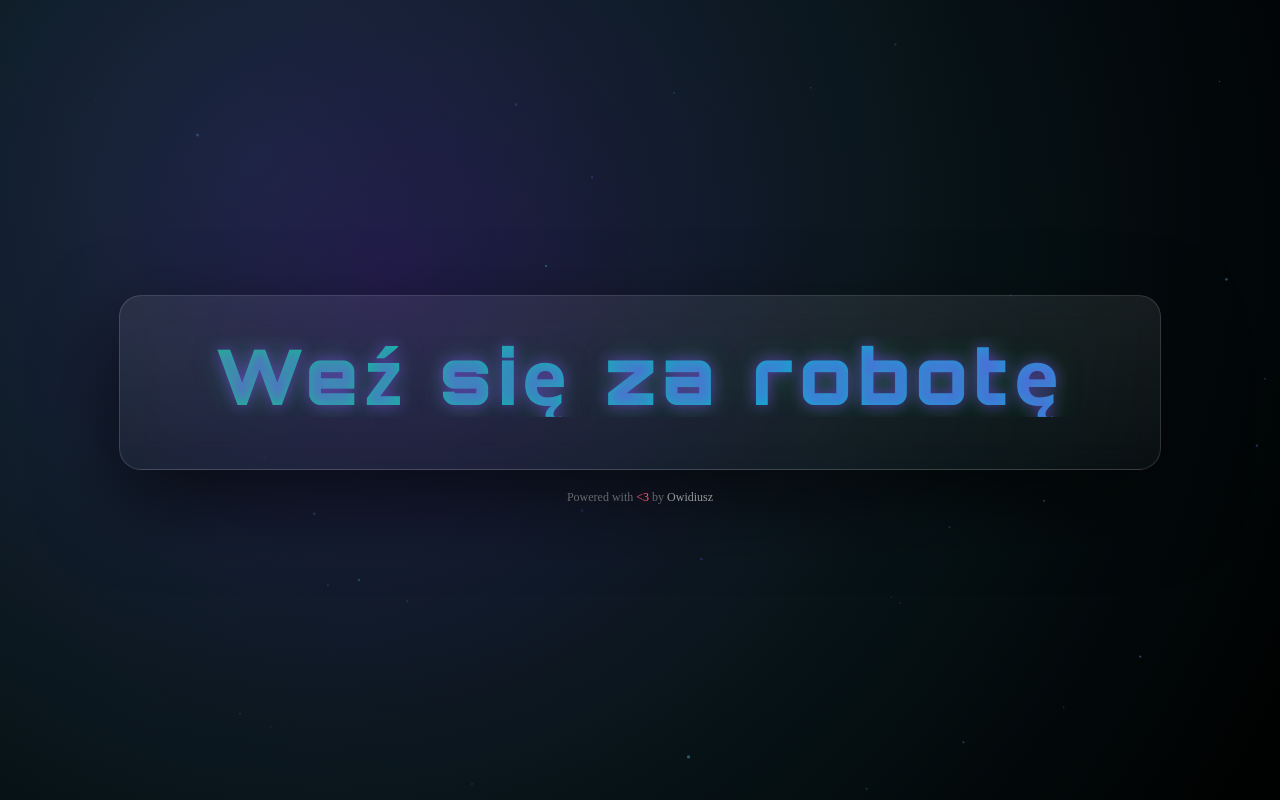
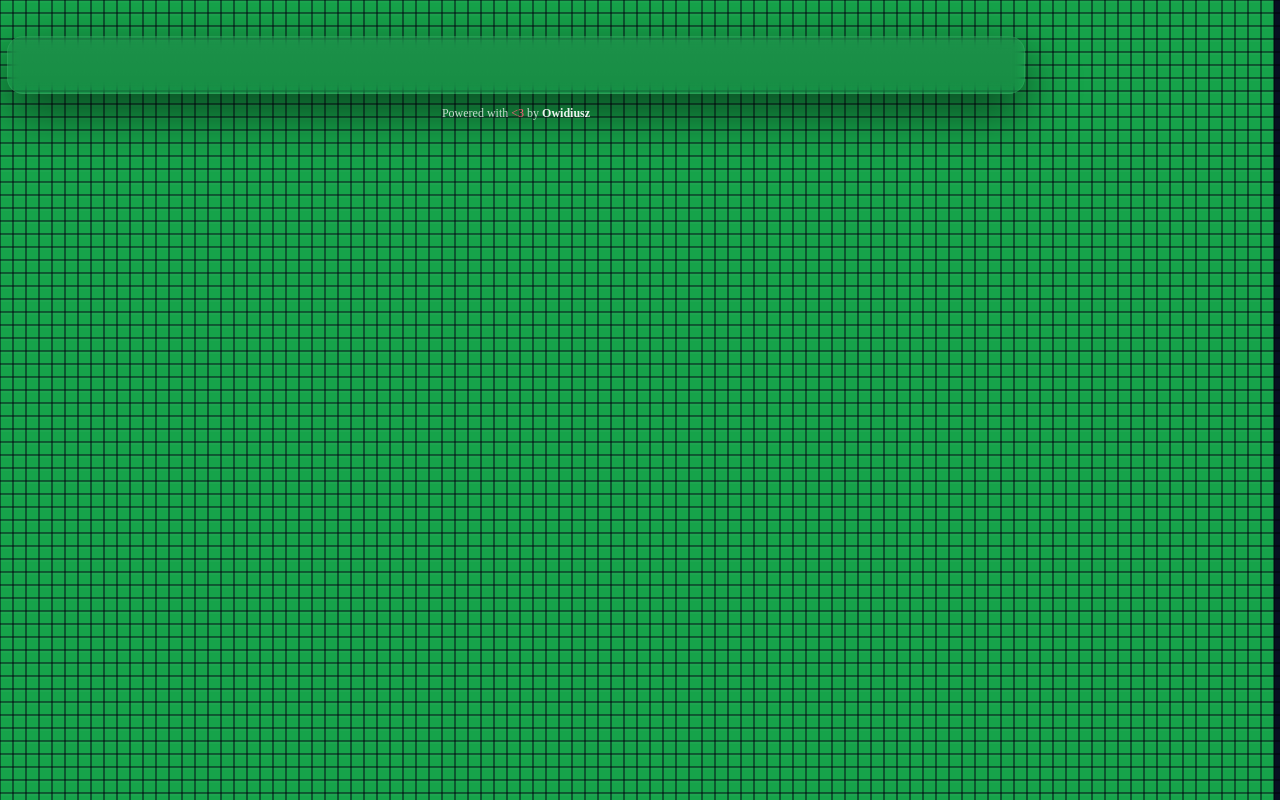
Before and after one commit to OwidiuszZielinski/ai-auction-builder-frontend, a Vue app: page / in a window 1280 px wide. Built offline with nearby package versions, Linux system fonts and the light colour scheme.

Commit message:
Refactor canvas rendering and improve accessibility

```diff
--- a/src/App.vue
+++ b/src/App.vue
@@ -2,95 +2,121 @@
 import { onMounted, onBeforeUnmount, ref } from "vue";
 
 const canvasRef = ref(null);
+let rafId = 0;
 
-let rafId = 0;
-let particles = [];
-let w = 0;
-let h = 0;
-let t = 0;
+const text = "Weź się za robotę";
 
-function rand(min, max) {
-  return Math.random() * (max - min) + min;
-}
-
-function resize() {
+function drawGrid() {
   const c = canvasRef.value;
   if (!c) return;
 
   const dpr = Math.min(window.devicePixelRatio || 1, 2);
-  w = window.innerWidth;
-  h = window.innerHeight;
+  const w = window.innerWidth;
+  const h = window.innerHeight;
 
+  // ustawienia canvas
   c.width = Math.floor(w * dpr);
   c.height = Math.floor(h * dpr);
+  c.style.width = `${w}px`;
+  c.style.height = `${h}px`;
 
   const ctx = c.getContext("2d");
   ctx.setTransform(dpr, 0, 0, dpr, 0, 0);
 
-  const count = Math.floor((w * h) / 22000);
-  particles = Array.from({ length: count }, () => ({
-    x: rand(0, w),
-    y: rand(0, h),
-    vx: rand(-0.2, 0.2),
-    vy: rand(-0.3, 0.3),
-    r: rand(0.6, 1.6),
-    a: rand(0.08, 0.35),
-    hue: rand(170, 280),
-  }));
+  // dobierz rozmiar pojedynczego "pola" (mały kwadracik)
+  const baseCell = Math.max(6, Math.min(14, Math.floor(Math.min(w, h) / 60)));
+  const cell = baseCell;
+  const cols = Math.ceil(w / cell);
+  const rows = Math.ceil(h / cell);
+  const gap = Math.max(1, Math.floor(cell * 0.12));
+  const boxSize = cell - gap;
+
+  // offscreen canvas: renderujemy tekst i próbkowujemy jego piksele
+  const oc = document.createElement("canvas");
+  oc.width = c.width;
+  oc.height = c.height;
+  const ocCtx = oc.getContext("2d");
+  ocCtx.setTransform(dpr, 0, 0, dpr, 0, 0);
+
+  // tle offscreen i tekst w bieli
+  ocCtx.clearRect(0, 0, w, h);
+  ocCtx.fillStyle = "black";
+  ocCtx.fillRect(0, 0, w, h);
+
+  // dopasuj wielkość fontu do ekranu
+  const fontSize = Math.floor(Math.min(w, h) * 0.18);
+  ocCtx.fillStyle = "white";
+  ocCtx.textAlign = "center";
+  ocCtx.textBaseline = "middle";
+  ocCtx.font = `700 ${fontSize}px "Orbitron", system-ui, -apple-system, "Segoe UI", Roboto, "Helvetica Neue", Arial`;
+  ocCtx.fillText(text, w / 2, h / 2);
+
+  // tło główne
+  ctx.fillStyle = "#02030a";
+  ctx.fillRect(0, 0, w, h);
+
+  // opcjonalny miękki gradient tła po lewej (dla klimatu)
+  const g = ctx.createRadialGradient(w * 0.25, h * 0.35, 10, w * 0.25, h * 0.35, Math.max(w, h));
+  g.addColorStop(0, "rgba(28,37,57,0.18)");
+  g.addColorStop(0.6, "rgba(6,12,23,0.05)");
+  g.addColorStop(1, "rgba(0,0,0,0)");
+  ctx.fillStyle = g;
+  ctx.fillRect(0, 0, w, h);
+
+  // rysuj siatkę; próbkuj środek każdego pola z offscreen canvas
+  for (let row = 0; row < rows; row++) {
+    for (let col = 0; col < cols; col++) {
+      const x = col * cell + gap / 2;
+      const y = row * cell + gap / 2;
+
+      // pozycja do sample'owania (w pixelach kanwy) — używamy środków pól
+      const sampleX = Math.floor((col * cell + cell / 2) * dpr);
+      const sampleY = Math.floor((row * cell + cell / 2) * dpr);
+
+      // domyślny kolor pola (ciemne)
+      ctx.fillStyle = "#071021";
+      ctx.fillRect(x, y, boxSize, boxSize);
+
+      // sprawdź alfa piksela z tekstu
+      let isFilled = false;
+      try {
+        const pixel = ocCtx.getImageData(sampleX, sampleY, 1, 1).data;
+        // jeśli biały (lub półprzezroczysty), traktuj jako część znaku
+        if (pixel[3] > 110) {
+          isFilled = true;
+        } else if (pixel[0] + pixel[1] + pixel[2] > 200) {
+          isFilled = true;
+        }
+      } catch (e) {
+        // w rzadkich przypadkach getImageData może rzucić; ignorujemy wtedy
+        isFilled = false;
+      }
+
+      if (isFilled) {
+        // wypełniony zielony kwadrat — styl podobny do "contribution" GitHub
+        ctx.fillStyle = "#16a34a";
+        ctx.fillRect(x, y, boxSize, boxSize);
+
+        // lekki blask/gradient dla lepszego efektu
+        ctx.fillStyle = "rgba(255,255,255,0.03)";
+        ctx.fillRect(x, y, boxSize, boxSize * 0.18);
+      }
+    }
+  }
 }
 
-function draw() {
-  const c = canvasRef.value;
-  if (!c) return;
-  const ctx = c.getContext("2d");
-
-  t += 0.016;
-  ctx.clearRect(0, 0, w, h);
-
-  const grd = ctx.createRadialGradient(
-    w * 0.3,
-    h * 0.35,
-    10,
-    w * 0.3,
-    h * 0.35,
-    Math.max(w, h)
-  );
-  grd.addColorStop(0, "rgba(124,58,237,0.18)");
-  grd.addColorStop(0.5, "rgba(34,197,94,0.06)");
-  grd.addColorStop(1, "rgba(0,0,0,0)");
-  ctx.fillStyle = grd;
-  ctx.fillRect(0, 0, w, h);
-
-  for (let i = 0; i < particles.length; i++) {
-    const p = particles[i];
-    p.x += p.vx;
-    p.y += p.vy;
-
-    if (p.x < -20) p.x = w + 20;
-    if (p.x > w + 20) p.x = -20;
-    if (p.y < -20) p.y = h + 20;
-    if (p.y > h + 20) p.y = -20;
-
-    const twinkle = 0.08 * Math.sin(t * 2 + i);
-    const alpha = Math.max(0.05, Math.min(0.5, p.a + twinkle));
-
-    ctx.beginPath();
-    ctx.fillStyle = `hsla(${p.hue}, 95%, 70%, ${alpha})`;
-    ctx.arc(p.x, p.y, p.r, 0, Math.PI * 2);
-    ctx.fill();
-  }
-
-  rafId = requestAnimationFrame(draw);
+function onResize() {
+  // przerysuj po zmianie rozmiaru
+  drawGrid();
 }
 
 onMounted(() => {
-  resize();
-  window.addEventListener("resize", resize);
-  rafId = requestAnimationFrame(draw);
+  drawGrid();
+  window.addEventListener("resize", onResize);
 });
 
 onBeforeUnmount(() => {
-  window.removeEventListener("resize", resize);
+  window.removeEventListener("resize", onResize);
   cancelAnimationFrame(rafId);
 });
 </script>
@@ -101,10 +127,10 @@ onBeforeUnmount(() => {
 
     <main class="wrap">
       <section class="panel">
-        <h1 class="headline">
-          <span class="glitch" data-text="Weź się za robotę">
-            Weź się za robotę
-          </span>
+        <!-- Tekst zostaje w DOM dla dostępności, ale jest ukryty wizualnie.
+             Graficzną reprezentację tworzy canvas powyżej. -->
+        <h1 class="headline sr-only">
+          <span class="glitch" data-text="Weź się za robotę">Weź się za robotę</span>
         </h1>
       </section>
 
@@ -127,6 +153,19 @@ html, body, #app {
   background: #000;
   overflow: hidden;
 }
+
+/* accessibility helper: visually hide but keep for screen readers */
+.sr-only {
+  position: absolute !important;
+  width: 1px !important;
+  height: 1px !important;
+  padding: 0 !important;
+  margin: -1px !important;
+  overflow: hidden !important;
+  clip: rect(0, 0, 0, 0) !important;
+  white-space: nowrap !important;
+  border: 0 !important;
+}
 </style>
 
 <style scoped>
@@ -134,128 +173,65 @@ html, body, #app {
   position: relative;
   width: 100vw;
   height: 100svh;
-  display: grid;
-  place-items: center;
-  background: radial-gradient(circle at 20% 20%, #121a2e, #050610 60%, #000);
+  display: block;
+  background: #000;
 }
 
+/* canvas zajmuje cały widok i jest tłem typu "siatka" */
 .fx {
   position: fixed;
   inset: 0;
   width: 100%;
   height: 100%;
+  display: block;
+  z-index: 0;
 }
 
-/* centralny wrapper – KLUCZ do dopasowania */
+/* centralny wrapper – elementy interfejsu na wierzchu */
 .wrap {
   position: relative;
   z-index: 2;
   width: min(100%, 960px);
-  padding: clamp(16px, 4vw, 48px);
+  padding: clamp(12px, 3.5vw, 36px);
   display: grid;
-  gap: 20px;
+  gap: 12px;
   align-items: center;
   justify-items: center;
 }
 
-/* panel */
+/* panel - półprzezroczysty kontener nad kanwą */
 .panel {
   width: 100%;
-  padding: clamp(20px, 4vw, 40px);
-  border-radius: 22px;
-  background: linear-gradient(180deg, rgba(255,255,255,0.08), rgba(255,255,255,0.03));
-  border: 1px solid rgba(255,255,255,0.14);
-  backdrop-filter: blur(14px);
-  box-shadow: 0 30px 80px rgba(0,0,0,0.6);
+  padding: clamp(12px, 3vw, 28px);
+  border-radius: 16px;
+  background: linear-gradient(180deg, rgba(255,255,255,0.03), rgba(255,255,255,0.01));
+  border: 1px solid rgba(255,255,255,0.06);
+  backdrop-filter: blur(6px);
+  box-shadow: 0 18px 50px rgba(0,0,0,0.6);
   text-align: center;
-}
-
-/* headline */
-.headline {
-  margin: 0;
-  font-family: "Orbitron", system-ui, sans-serif;
-  font-weight: 900;
-  line-height: 1.05;
-  font-size: clamp(32px, 6vw, 88px);
-  letter-spacing: 0.08em;
-}
-
-/* glitch + neon */
-.glitch {
-  position: relative;
-  display: inline-block;
-  white-space: nowrap;
-  overflow: hidden;
-  width: 0;
-  color: transparent;
-  background: linear-gradient(90deg, #7c3aed, #22c55e, #06b6d4, #7c3aed);
-  background-size: 300% 100%;
-  -webkit-background-clip: text;
-  background-clip: text;
-  text-shadow:
-    0 0 14px rgba(124,58,237,0.6),
-    0 0 28px rgba(34,197,94,0.35);
-  animation:
-    reveal 1.6s steps(18, end) forwards,
-    gradient 3s linear infinite;
-}
-
-.glitch::after {
-  content: "";
-  position: absolute;
-  right: -6px;
-  top: 10%;
-  width: 3px;
-  height: 80%;
-  background: linear-gradient(180deg, #22c55e, #06b6d4, #7c3aed);
-  box-shadow:
-    0 0 12px rgba(34,197,94,0.9),
-    0 0 22px rgba(124,58,237,0.7);
-  animation: caret 0.9s steps(1) infinite;
-}
-
-@keyframes reveal {
-  to { width: 100%; }
-}
-
-@keyframes gradient {
-  to { background-position: 100% 50%; }
-}
-
-@keyframes caret {
-  50% { opacity: 0; }
-}
-
-/* tekst */
-.sub {
-  margin-top: 16px;
-  font-size: clamp(14px, 2.5vw, 18px);
-  color: rgba(255,255,255,0.78);
-}
-
-.hint {
-  color: #fff;
-  text-shadow: 0 0 12px rgba(6,182,212,0.35);
 }
 
 /* stopka */
 .foot {
   font-size: 12px;
-  color: rgba(255,255,255,0.55);
+  color: rgba(255,255,255,0.75);
   text-align: center;
+  z-index: 3;
+  display: block;
 }
 
 .heart {
   color: #ff5a78;
-  text-shadow: 0 0 14px rgba(255,90,120,0.5);
+  text-shadow: 0 0 8px rgba(255,90,120,0.4);
   animation: beat 1.1s ease-in-out infinite;
 }
 
 .sig {
-  color: rgba(255,255,255,0.85);
+  color: rgba(255,255,255,0.92);
+  font-weight: 600;
 }
 
 @keyframes beat {
-  50% { transform: scale(1.15); }
+  50% { transform: scale(1.12); }
 }
 </style>
```
